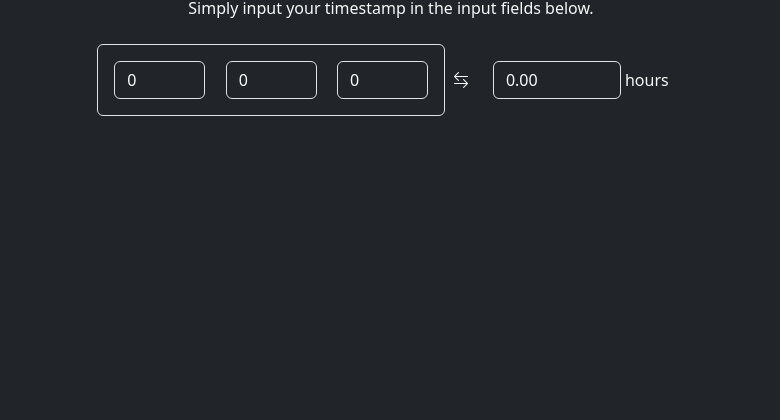
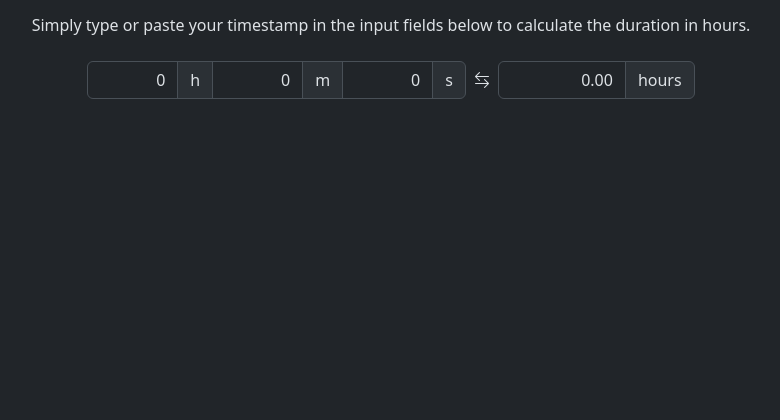
Before and after one commit to mateuscruz/hours_calculator, a plain HTML site: page index.html in a window 1280 px wide. Shown: the part 380-800 px from the top of the page, without its empty margins (249-1029 px from the left). Drawn offline with nearby package versions, Linux system fonts and the light colour scheme.

Commit message:
Simplify UI.

```diff
--- a/index.html
+++ b/index.html
@@ -4,30 +4,36 @@
     <meta charset="utf-8">
     <link rel="stylesheet" href="https://cdn.jsdelivr.net/npm/bootstrap@5.3.2/dist/css/bootstrap.min.css" integrity="sha384-T3c6CoIi6uLrA9TneNEoa7RxnatzjcDSCmG1MXxSR1GAsXEV/Dwwykc2MPK8M2HN" crossorigin="anonymous">
     <link rel="stylesheet" href="https://cdn.jsdelivr.net/npm/bootstrap-icons@1.11.2/font/bootstrap-icons.min.css">
+    <title>Timestamp to Hours Converter</title>
   </head>
-  <body class="bg-dark wh-100 vh-100">
+  <body class="wh-100 vh-100" data-bs-theme="dark">
     <script src="https://unpkg.com/vue@3/dist/vue.global.js"></script>
 
     <div id="app" class="w-100 h-100">
       <div class="container-fluid h-100">
         <div class="w-100 h-100 my-auto d-flex flex-column align-items-center justify-content-around">
           <div class="w-100 px-4">
-            <h1 class="text-light text-center">Hours calculator</h1>
-            <p class="mt-4 text-light text-center">Simply input your timestamp in the input fields below.</p>
+            <h1 class="text-center">Timestamp to hours converter</h1>
+            <p class="mt-4  text-center">Simply type or paste your timestamp in the input fields below to calculate the duration in hours.</p>
             <div class="mt-4 d-flex w-100 flex-column flex-md-row align-items-stretch align-items-md-center justify-content-center">
-              <div class="border rounded p-3">
-                <div class="d-flex justify-content-between align-items-center">
-                  <input type="number" id="hours" max="59" min="0" maxlengh="2" class="form-control bg-dark text-white" v-model="hours" @paste.prevent="handlePaste"/>
-                  <span class="mx-2">:</span>
-                  <input type="number" id="minutes" max="59" min="0" maxlengh="2" class="form-control bg-dark text-white" v-model="minutes"/>
-                  <span class="mx-2">:</span>
-                  <input type="number" id="seconds" max="59" min="0" maxlengh="2" class="form-control bg-dark text-white" v-model="seconds"/>
+              <div class="d-flex justify-content-between align-items-center">
+                <div class="input-group">
+                  <input type="number" id="hours" max="59" min="0" maxlengh="2" class="form-control text-end" v-model="hours" @paste.prevent="handlePaste" />
+                  <span class="input-group-text">h</span>
+                  <input type="number" id="minutes" max="59" min="0" maxlengh="2" class="form-control text-end" v-model="minutes" @paste.prevent="handlePaste" />
+                  <span class="input-group-text">m</span>
+                  <input type="number" id="seconds" max="59" min="0" maxlengh="2" class="form-control text-end" v-model="seconds" @paste.prevent="handlePaste"/>
+                  <span class="input-group-text">s</span>
                 </div>
               </div>
-              <span class="text-light mx-2"><i class="bi bi-arrow-left-right"></i></span>
-              <div class="p-3 d-flex align-items-center">
-                <input type="number" id="totalHours" min="0" max="99.999" maxlengh="5" class="form-control bg-dark text-white" v-model="totalHours"/>
-                <span class="ms-1 text-light">hours</span>
+
+              <span class="mx-2 d-none d-md-inline"><i class="bi bi-arrow-left-right"></i></span>
+              <span class="mx-0 mx-md-2 my-2 my-md-0 d-inline d-md-none align-self-center"><i class="bi bi-arrow-down-up"></i></span>
+              <div class="d-flex align-items-center">
+                <div class="input-group">
+                  <input type="number" id="totalHours" min="0" max="99.999" maxlengh="5" class="form-control text-end" v-model="totalHours"/>
+                  <span class="input-group-text">hours</span>
+                </div>
               </div>
             </div>
           </div>
```
